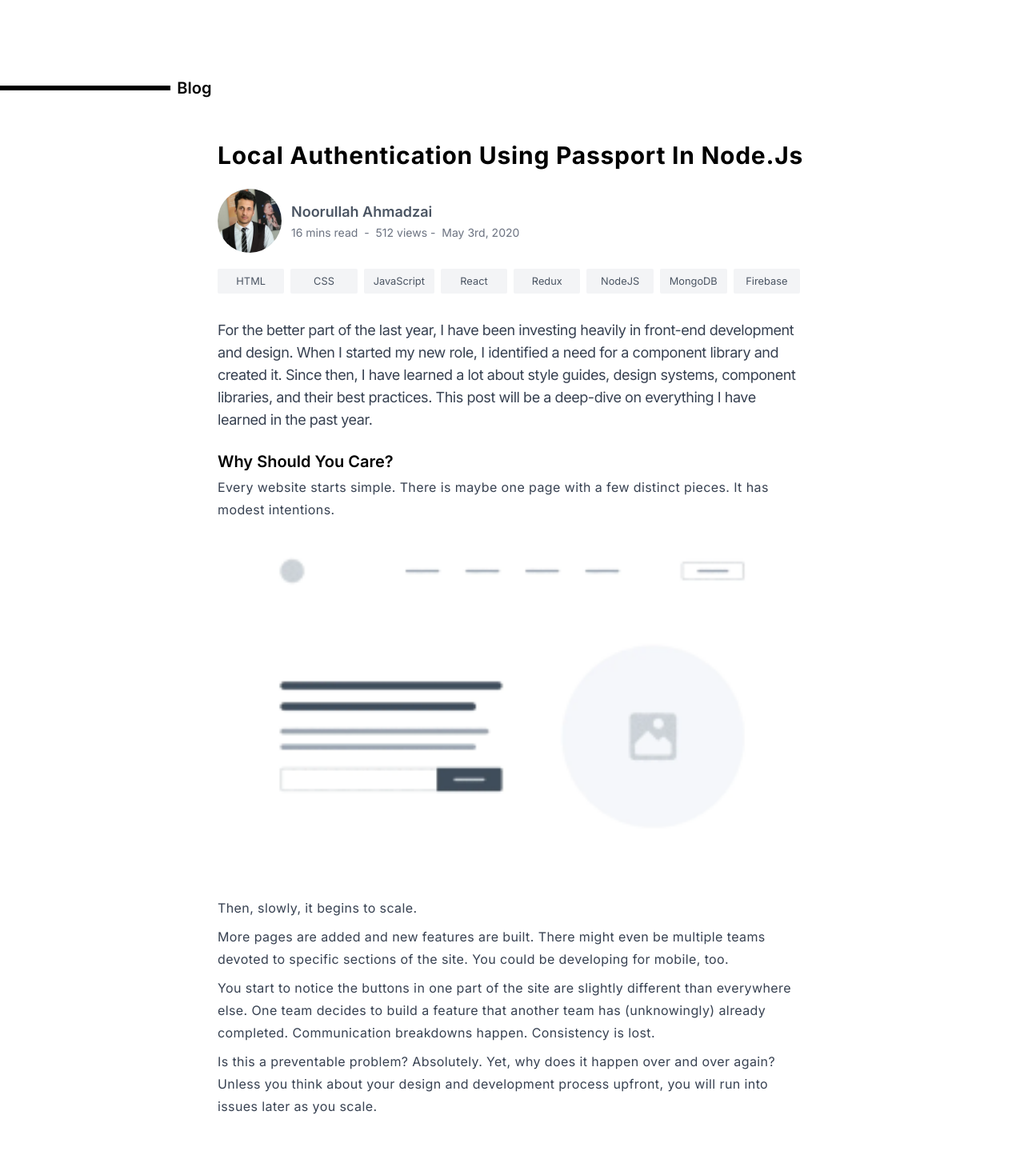
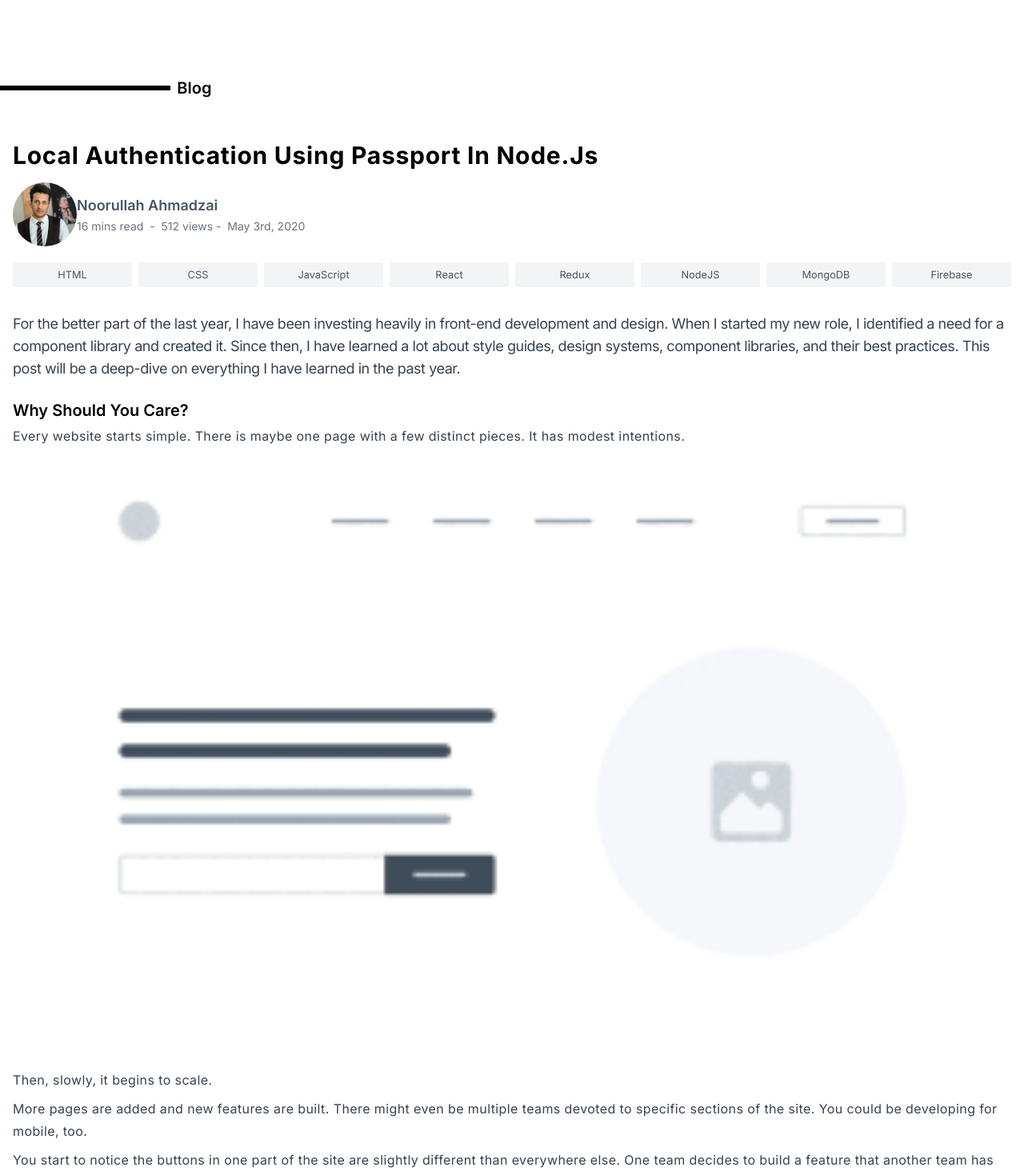
Before and after one commit to noor-codes/noorullah.dev, a Next.js app: page /blog/article in a window 1280 px wide. Shown: the top 1469 px of the page at 80% size. Built offline with nearby package versions, Linux system fonts and the light colour scheme; what @tailwindcss/typography would draw is missing.

Commit message:
removed all margins

```diff
--- a/pages/blog/article/index.jsx
+++ b/pages/blog/article/index.jsx
@@ -18,16 +18,16 @@ const Blog = () => (
     </Head>
 
     <PageSection name="Blog" />
-    <main className="xs:px-4 mx-auto md:px-24 md:pt-5 xl:px-60">
-      <div className="mt-8 mb-4 px-8">
-        <h1 className="font-semibold leading-tight text-2xl tracking-wide capitalize xs:font-bold md:text-3xl lg:mb-6">
+    <main className="xs:px-4 mx-auto md:pt-5">
+      <article className="props prose-lg mt-8 mb-4">
+        <h1 className="font-semibold leading-tight text-2xl tracking-wide capitalize xs:font-bold md:text-3xl">
           Local Authentication Using Passport in Node.js
         </h1>
-      </div>
+      </article>
 
-      <div className="flex items-center font-sans ml-8 mr-10">
+      <div className="flex items-center font-sans">
         <img
-          className="rounded-full h-14 w-14 mr-3 xs:h-16 xs:w-16 md:h-20 md:w-20"
+          className="rounded-full h-14 w-14 xs:h-16 xs:w-16 md:h-20 md:w-20"
           src="/img/profile.jpg"
           alt="Noorullah Ahmadzai"
         />
@@ -43,12 +43,12 @@ const Blog = () => (
       </div>
 
       <div className="font-sans mt-5 lg:mb-8">
-        <div className="flex flex-wrap gap-2 ml-8 mr-10 text-center">
+        <div className="flex flex-wrap gap-2 text-center">
           {['HTML', 'CSS', 'JavaScript', 'React', 'Redux', 'NodeJS', 'MongoDB', 'Firebase'].map(
             (name) => (
               <div
                 key={name}
-                className="bg-gray-100 flex-1 text-gray-600 text-tiny  px-3 py-1.5 md:text-bigger rounded-sm"
+                className="bg-gray-100 flex-1 text-gray-600 text-tiny py-1.5 md:text-bigger rounded-sm"
               >
                 {name}
               </div>
@@ -56,8 +56,8 @@ const Blog = () => (
           )}
         </div>
       </div>
-
-      <div className="px-8">
+      <article className="props prose-lg">
+        <div>
           <p className="text-sm md:text-md lg:text-lg mt-6 text-gray-700 leading-5 xs:text-base md:text-md xs:tracking-tight lg:leading-7">
             For the better part of the last year, I have been investing heavily in front-end
             development and design. When I started my new role, I identified a need for a component
@@ -66,46 +66,47 @@ const Blog = () => (
             everything I have learned in the past year.
           </p>
         </div>
-      <h2 className="ml-8 mt-6 font-semibold mb-1 xs:text-lg lg:leading-7 lg:text-xl">
+        <h2 className="mt-6 font-semibold mb-1 xs:text-lg lg:leading-7 lg:text-xl">
           Why Should You Care?
         </h2>
-      <div className="px-8">
+        <div>
           <p className="text-sm text-gray-700 leading-6 xs:text-base xs:tracking-tight lg:leading-7 lg:tracking-wide">
             Every website starts simple. There is maybe one page with a few distinct pieces. It has
             modest intentions.
           </p>
         </div>
-      <div className="ml-8 mr-8 pt-5">
+        <div className="pt-5">
           <img className="w-full" src="/img/article.png" alt="article" />
         </div>
 
-      <p className="px-8 text-sm mt-2 text-gray-700 leading-6 xs:text-base xs:tracking-tight lg:leading-7 lg:tracking-wide">
+        <p className="text-sm mt-2 text-gray-700 leading-6 xs:text-base xs:tracking-tight lg:leading-7 lg:tracking-wide">
           Then, slowly, it begins to scale.
         </p>
 
-      <p className="px-8 text-sm mt-2 text-gray-700 leading-6 xs:text-base xs:tracking-tight lg:leading-7 lg:tracking-wide">
-        More pages are added and new features are built. There might even be multiple teams devoted
-        to specific sections of the site. You could be developing for mobile, too.
+        <p className="text-sm mt-2 text-gray-700 leading-6 xs:text-base xs:tracking-tight lg:leading-7 lg:tracking-wide">
+          More pages are added and new features are built. There might even be multiple teams
+          devoted to specific sections of the site. You could be developing for mobile, too.
         </p>
 
-      <p className="px-8 text-sm mt-2 text-gray-700 leading-6 xs:text-base xs:tracking-tight lg:leading-7 lg:tracking-wide">
+        <p className="text-sm mt-2 text-gray-700 leading-6 xs:text-base xs:tracking-tight lg:leading-7 lg:tracking-wide">
           You start to notice the buttons in one part of the site are slightly different than
           everywhere else. One team decides to build a feature that another team has (unknowingly)
           already completed. Communication breakdowns happen. Consistency is lost.
         </p>
 
-      <p className="px-8 text-sm mt-2 text-gray-700 leading-6 xs:text-base xs:tracking-tight lg:leading-7 lg:tracking-wide">
+        <p className="text-sm mt-2 text-gray-700 leading-6 xs:text-base xs:tracking-tight lg:leading-7 lg:tracking-wide">
           Is this a preventable problem? Absolutely. Yet, why does it happen over and over again?
-        Unless you think about your design and development process upfront, you will run into issues
-        later as you scale.
+          Unless you think about your design and development process upfront, you will run into
+          issues later as you scale.
         </p>
+      </article>
     </main>
 
     <Sharing />
 
-    <div className="flex flex-col items-center font-sans ml-8 mr-8 mt-10 text-center xs:mt-16 xl:py-12">
+    <div className="flex flex-col items-center font-sans mt-10 text-center xs:mt-16 xl:py-12">
       <img
-        className="rounded-full h-24 w-24 xs:h-32 xs:w-32 mr-3 md:mb-1 xl:h-40 xl:w-40"
+        className="rounded-full h-24 w-24 xs:h-32 xs:w-32 md:mb-1 xl:h-40 xl:w-40"
         src="/img/profile.jpg"
         alt="Noorullah Ahmadzai"
       />
@@ -113,7 +114,7 @@ const Blog = () => (
         <h2 className="text-lg font-semibold text-gray-800 mt-3 xs:text-xl xs:mt-4 xl:text-2xl xl:mt-4">
           About the Author
         </h2>
-        <p className="text-sm mt-1 text-gray-500 tracking-tight leading-5 xs:text-base sm:px-14 md:px-14 lg:px-52 xl:px-80 xl:text-lg">
+        <p className="text-sm mt-1 text-gray-500 tracking-tight leading-5 xs:text-base xl:text-lg">
           I am Noorullah Ahmadzi. A full stack web developer who specializes in React, NodeJs,
           MongoDB and JamStack. I&apos;m passinate about web development and technology.
         </p>
```
Lines whose indentation alone changed are shown as unchanged.
